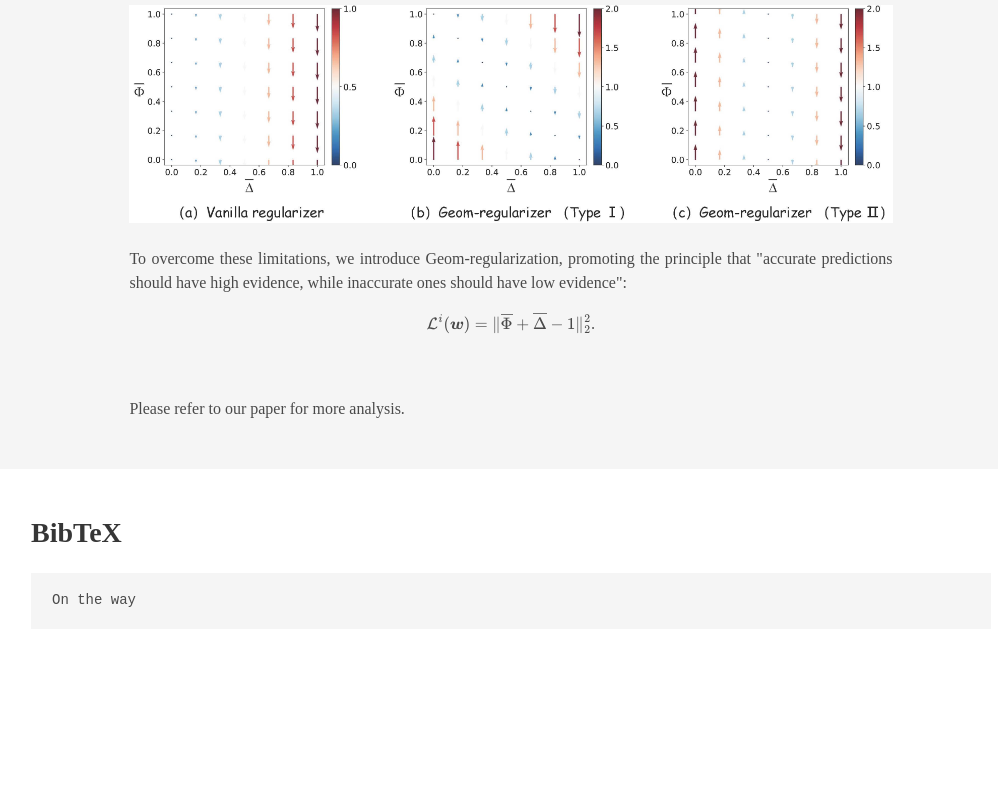
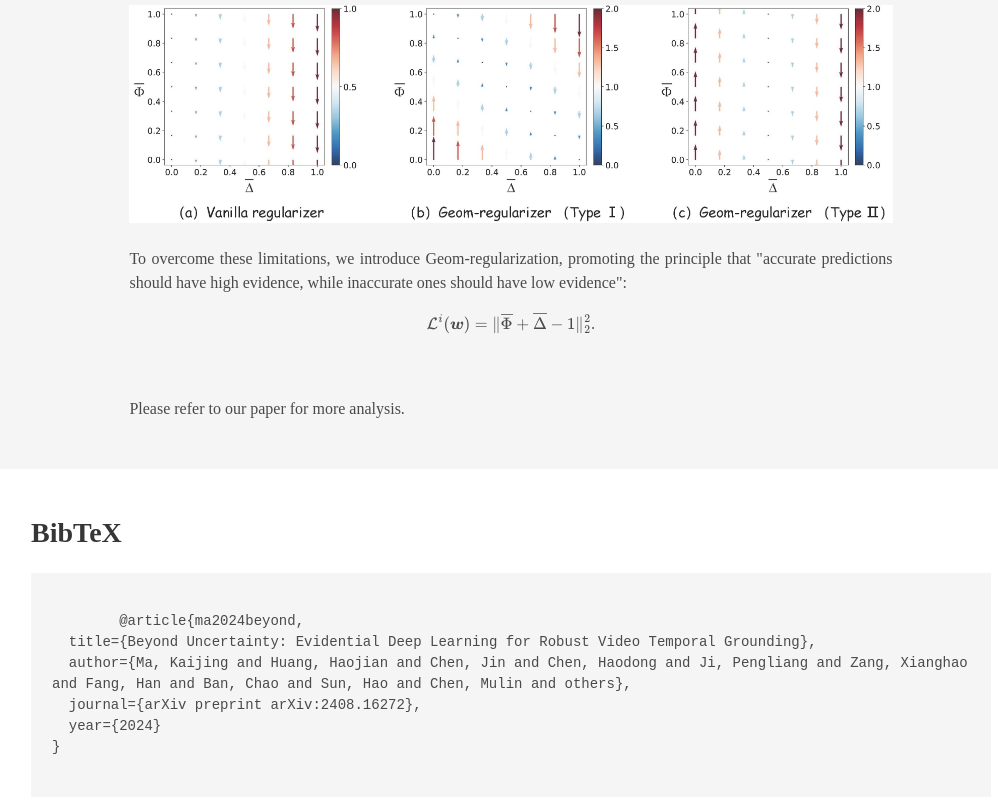
Before and after one commit to KaijingOfficial/SRAM, a plain HTML site: page index.html in a window 1280 px wide. Shown: the part 3808-4608 px from the top of the page, without its empty margins (129-1127 px from the left). Before the commit the page ends 4485 px from the top, so only its background shows below. Drawn offline with nearby package versions, Linux system fonts and the light colour scheme; some icons are missing; a web font is replaced by a local one.

Commit message:
更新 index.html

```diff
--- a/index.html
+++ b/index.html
@@ -538,7 +538,14 @@
   <section class="section" id="BibTeX">
     <div class="container is-max-desktop content">
       <h2 class="title">BibTeX</h2>
-      <pre><code>On the way</code></pre>
+      <pre><code>
+        @article{ma2024beyond,
+  title={Beyond Uncertainty: Evidential Deep Learning for Robust Video Temporal Grounding},
+  author={Ma, Kaijing and Huang, Haojian and Chen, Jin and Chen, Haodong and Ji, Pengliang and Zang, Xianghao and Fang, Han and Ban, Chao and Sun, Hao and Chen, Mulin and others},
+  journal={arXiv preprint arXiv:2408.16272},
+  year={2024}
+}
+      </code></pre>
     </div>
 </section>
 <!--End BibTex citation -->
```
